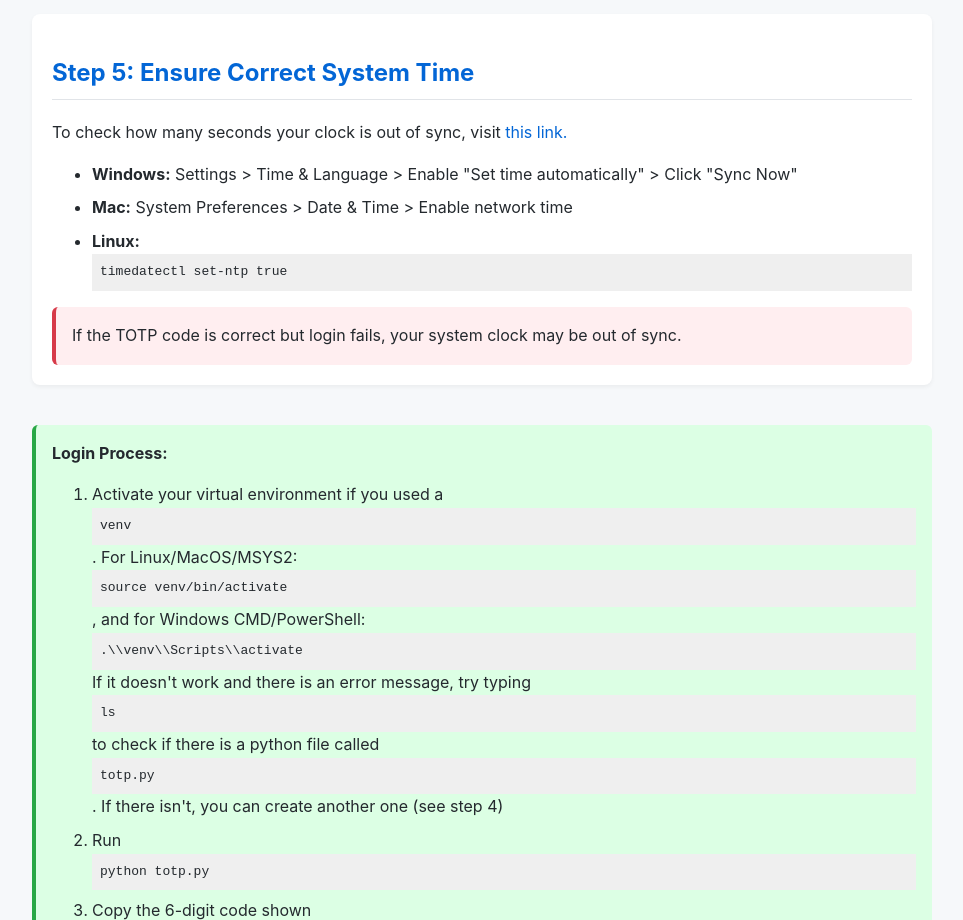
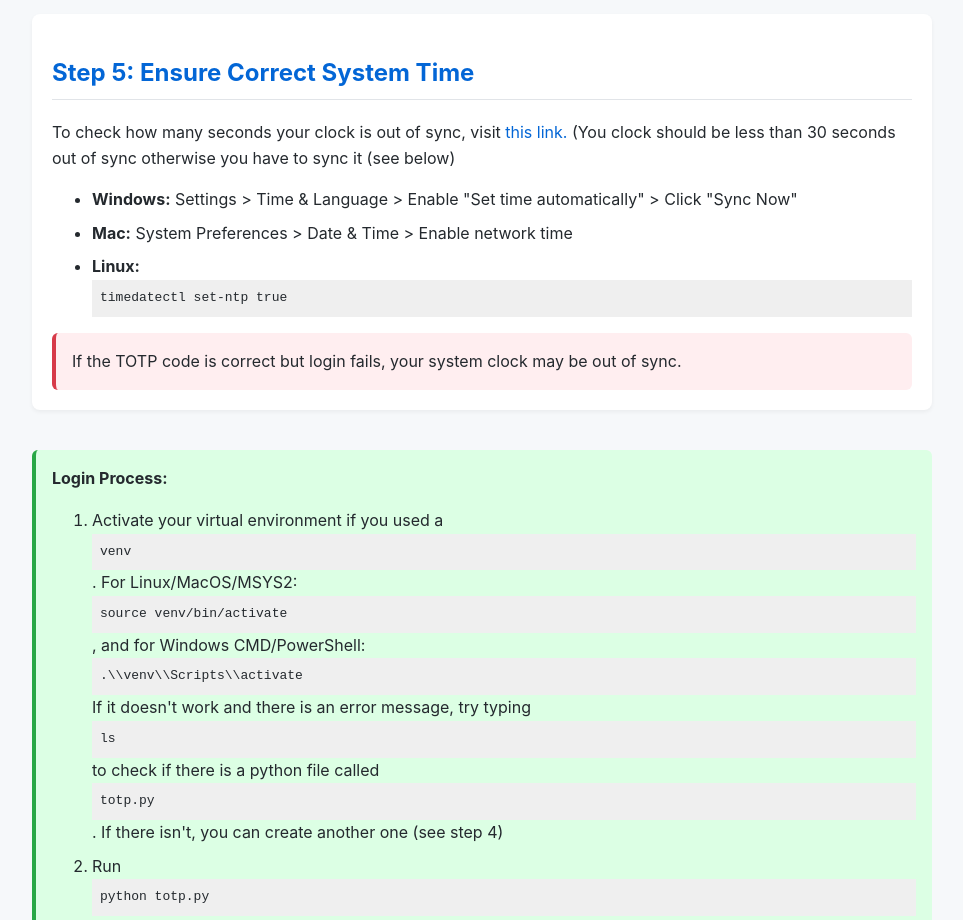
Before and after one commit to nushhw/2fa, a plain HTML site: page index.html in a window 1280 px wide. Shown: the part 3200-4120 px from the top of the page, without its empty margins (158-1121 px from the left). Drawn offline with Linux system fonts and the light colour scheme.

Commit message:
Update index.html

```diff
--- a/index.html
+++ b/index.html
@@ -201,7 +201,7 @@ print("Your TOTP code is:", totp.now())</code></pre>
 
 <div class="step">
     <h2>Step 5: Ensure Correct System Time</h2>
-    <p>To check how many seconds your clock is out of sync, visit <a href="https://time.is" target="_blank">this link.</a></p>
+    <p>To check how many seconds your clock is out of sync, visit <a href="https://time.is" target="_blank">this link.</a> (You clock should be less than 30 seconds out of sync otherwise you have to sync it (see below)</p>
 
     <ul>
 
```
